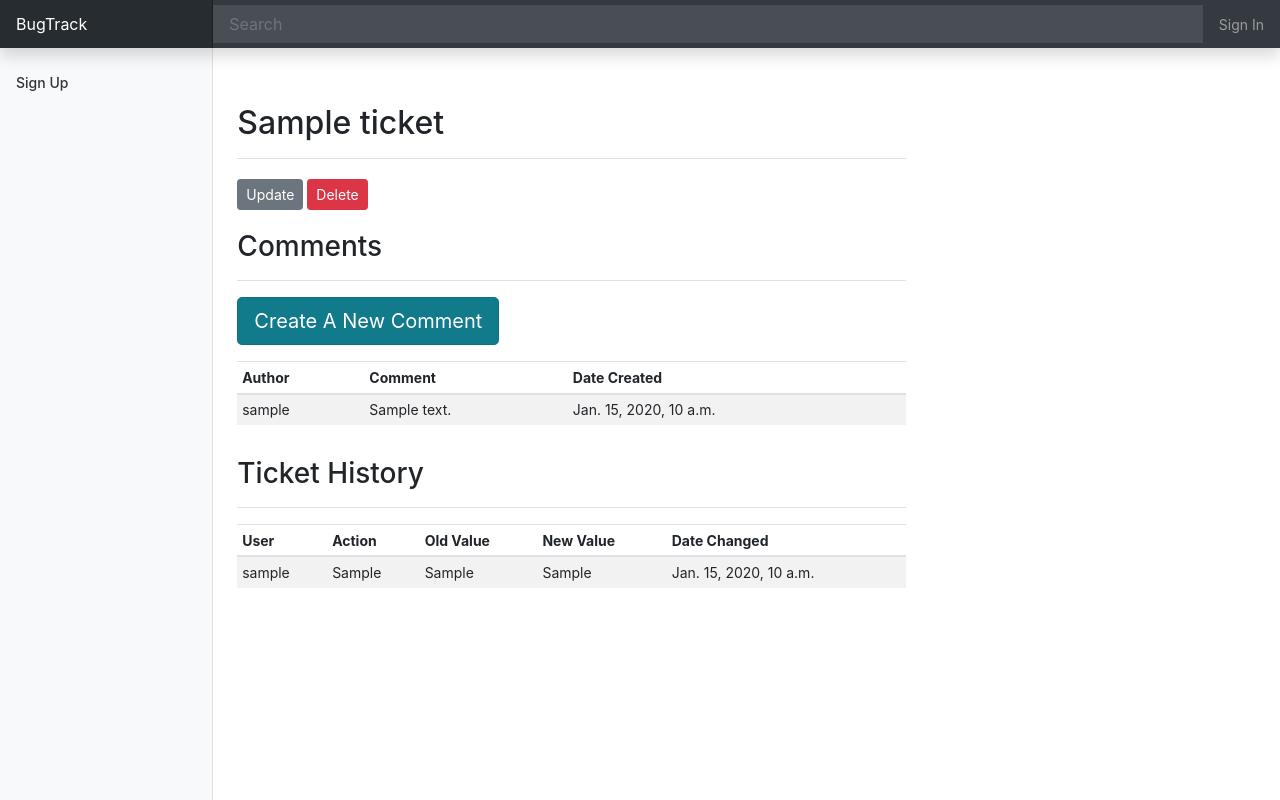
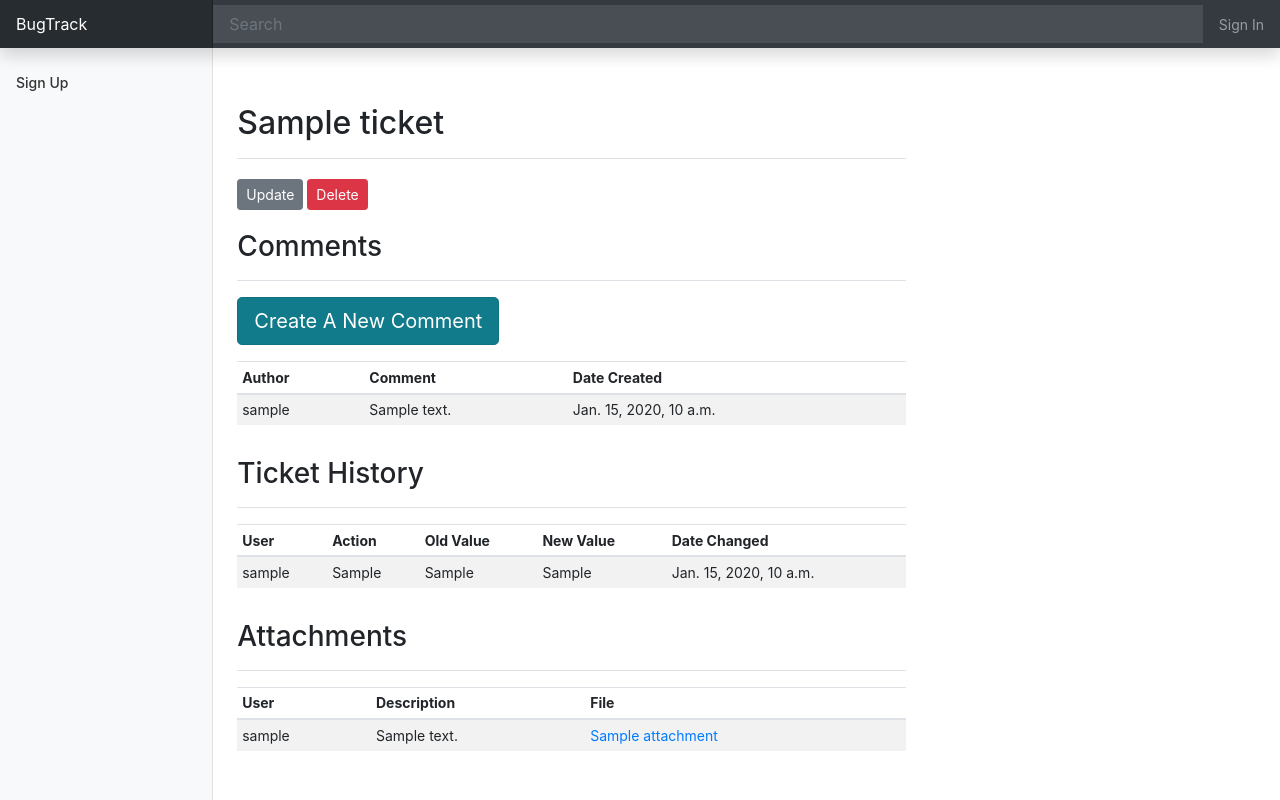
Before and after one commit to dhaliwalk/BugTrack, a Django app: page /ticket/1/info/ in a window 1280 px wide. Run offline with Django 3.2, Linux system fonts and the light colour scheme; tables that the repository leaves empty hold one stand-in row (values such as "Sample post"); some libraries are stand-ins or nearby versions.

Commit message:
Added attachments for tickets and changed file storage to AWS

```diff
--- a/BugTrack/urls.py
+++ b/BugTrack/urls.py
@@ -34,3 +34,6 @@ urlpatterns = [
     path('ticket/', include('tickets.urls')),
     path('team/new/', TeamCreateView.as_view(), name='team-create'),
 ]
+
+if settings.DEBUG:
+    urlpatterns += static(settings.MEDIA_URL, document_root=settings.MEDIA_ROOT)
--- a/tickets/admin.py
+++ b/tickets/admin.py
@@ -1,6 +1,7 @@
 from django.contrib import admin
-from .models import Ticket, Comment, History
+from .models import Ticket, Comment, History, Attachment
 
 admin.site.register(Ticket)
 admin.site.register(Comment)
 admin.site.register(History)
+admin.site.register(Attachment)
--- a/tickets/models.py
+++ b/tickets/models.py
@@ -44,6 +44,19 @@ class Comment(models.Model):
 	def get_absolute_url(self):
 		return reverse('home')
 
+class Attachment(models.Model):
+	file = models.FileField(upload_to='ticket_attachments_bugtrack')
+	title = models.CharField(max_length=128)
+	description = models.CharField(max_length=500)
+	poster = models.ForeignKey(User, on_delete=models.CASCADE)
+	date_created = models.DateTimeField(auto_now_add=True)
+	ticket = models.ForeignKey(Ticket, on_delete=models.CASCADE)
+	def __str__(self):
+		return self.title
+
+	def get_absolute_url(self):
+		return reverse('home')
+
 class History(models.Model):
 	ticket = models.ForeignKey(Ticket, on_delete=models.CASCADE, null=True)
 	user = models.ForeignKey(User, on_delete=models.CASCADE)
--- a/tickets/templates/tickets/ticket_info.html
+++ b/tickets/templates/tickets/ticket_info.html
@@ -64,6 +64,27 @@
       </tbody>
     </table>
   </div>
-
-
+  <div class="d-flex justify-content-between flex-wrap flex-md-nowrap align-items-center pt-3 pb-2 mb-3 border-bottom">
+    <h3>Attachments</h3>
+  </div>
+	<div class="table-responsive">
+    <table class="table table-striped table-sm">
+      <thead>
+        <tr>
+          <th>User</th>
+          <th>Description</th>
+          <th>File</th>
+        </tr>
+      </thead>
+      <tbody>
+        {% for attachment in attachments %}
+        <tr>
+          <td>{{ attachment.poster }}</td>
+          <td>{{ attachment.description }}</td>
+          <td><a href="{{ attachment.file.url }}">{{ attachment.title }}</a></td>
+        </tr>
+        {% endfor %}
+      </tbody>
+    </table>
+  </div>
 {% endblock content %}
--- a/tickets/views.py
+++ b/tickets/views.py
@@ -1,5 +1,5 @@
 from django.shortcuts import render
-from .models import Ticket, Comment, History
+from .models import Ticket, Comment, History, Attachment
 from projects.models import Project
 from django.contrib.auth.mixins import LoginRequiredMixin, UserPassesTestMixin
 from django.views.generic import CreateView, UpdateView, DeleteView
@@ -10,7 +10,8 @@ def TicketInfo(request, pk=None):
 		ticket = Ticket.objects.get(pk=pk)
 	comments = ticket.comment_set.all().order_by('-date_created')
 	history_list = ticket.history_set.all().order_by('-date_changed')
-	return render(request, 'tickets/ticket_info.html', {'comments': comments, 'ticket':ticket, 'history_list': history_list})
+	attachments = ticket.attachment_set.all().order_by('-date_created')
+	return render(request, 'tickets/ticket_info.html', {'comments': comments, 'ticket':ticket, 'history_list': history_list, 'attachments': attachments})
 
 def my_tickets(request):
 	tickets = Ticket.objects.filter(submitter=request.user).order_by('-date_updated')
--- a/users/models.py
+++ b/users/models.py
@@ -4,7 +4,7 @@ from django.urls import reverse
 
 class Profile(models.Model):
 	user = models.OneToOneField(User, on_delete=models.CASCADE)
-	image = models.ImageField(default='default_profile.png', upload_to='profile_pics')
+	image = models.ImageField(default='default_profile.png', upload_to='profile_pics_bugtrack')
 
 	def __str__(self):
 		return f'{self.user.username} Profile'
--- a/users/templates/users/profile.html
+++ b/users/templates/users/profile.html
@@ -3,7 +3,7 @@
 {% block content %}
 	<div class="content-section">
       <div class="media">
-        <img class="rounded-circle account-img" src="{{ user.profile.image.url }}">
+        <img width="250" height="250" class="rounded-circle account-img" src="{{ user.profile.image.url }}">
         <div class="media-body">
           <h2 class="account-heading">{{ user.username }}</h2>
           <p class="text-secondary">{{ user.email }}</p>
```
Also changed, not shown: BugTrack/settings.py (+19 -0 lines), tickets/migrations/0007_auto_20200824_1838.py (added), users/migrations/0003_auto_20200824_1838.py (added), 1 other file.
